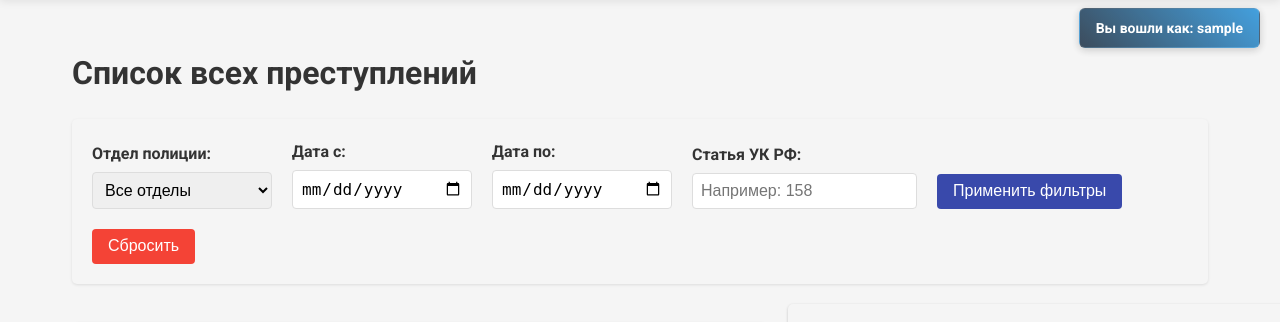
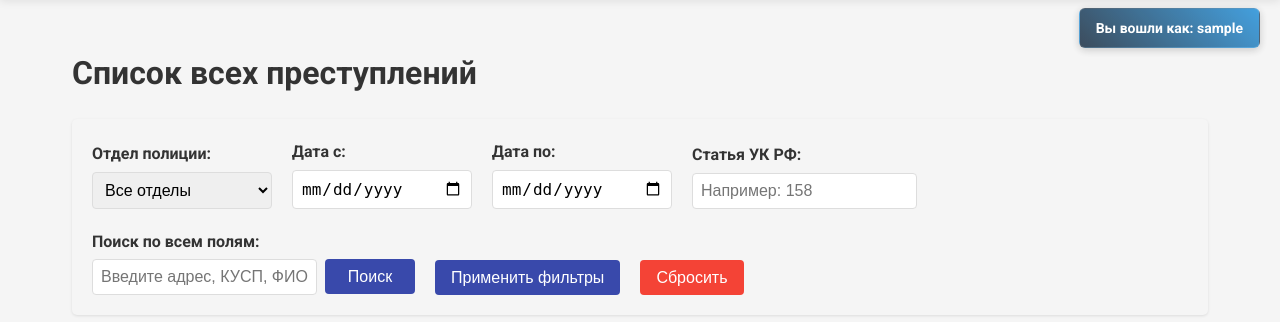
Before and after one commit to VeeNDeN2233/crime_stat, a Flask app: page /all-crimes in a window 1280 px wide. Shown: the part 72-394 px from the top of the page. Run offline with Flask 3, Linux system fonts and the light colour scheme; a user stored in the database is signed in; a database or web service that is not in the repository returns one stand-in record (values such as "Sample title"); a map, chart or similar area stays blank; some libraries are stand-ins or nearby versions.

```diff
--- a/app.py
+++ b/app.py
@@ -160,6 +160,7 @@ def get_crimes():
         start_date = request.args.get('start_date')
         end_date = request.args.get('end_date')
         article = request.args.get('article')
+        search = request.args.get('search')
 
         # Проверка существования таблицы
         if not check_table_exists(cur, 'incidents'):
@@ -200,6 +201,17 @@ def get_crimes():
         if article:
             query += " AND i.article = %s"
             params.append(article)
+
+        if search:
+            query += " AND ("
+            query += "i.address ILIKE %s OR "
+            query += "i.kusp_number ILIKE %s OR "
+            query += "CAST(i.article AS TEXT) ILIKE %s OR "
+            query += "d.name ILIKE %s OR "
+            query += "o.full_name ILIKE %s"
+            query += ")"
+            search_pattern = f"%{search}%"
+            params.extend([search_pattern]*5)
 
         # Добавляем сортировку
         query += " ORDER BY i.incident_date DESC, i.incident_time DESC"
--- a/templates/all_crimes.html
+++ b/templates/all_crimes.html
@@ -29,6 +29,14 @@
             <input type="text" id="article" name="article" placeholder="Например: 158"
                    pattern="[0-9]{1,3}(?:\.[0-9]{1,2})?"
                    title="Введите номер статьи УК РФ (например: 158 или 158.1)">
+        </div>
+
+        <div class="filter-group" style="display: flex; flex-direction: column; min-width: 220px;">
+            <label for="search">Поиск по всем полям:</label>
+            <div style="display: flex; gap: 8px;">
+                <input type="text" id="search" name="search" placeholder="Введите адрес, КУСП, ФИО, отдел или статью..." style="flex:1;">
+                <button type="button" id="search-button" class="filter-button" style="min-width: 90px;">Поиск</button>
+            </div>
         </div>
 
         <button type="submit" class="filter-button">Применить фильтры</button>
@@ -205,16 +213,12 @@ document.getElementById('filter-form').addEventListener('submit', function(e) {
     e.preventDefault();
     const formData = new FormData(this);
     const filters = {};
-
-    // Обработка всех полей формы
     for (let [key, value] of formData.entries()) {
-        if (value) {  // Добавляем только непустые значения
+        if (value) {
             if (key === 'start_date' || key === 'end_date') {
-                // Преобразуем дату в формат YYYY-MM-DD
                 const date = new Date(value);
                 filters[key] = date.toISOString().split('T')[0];
             } else if (key === 'article') {
-                // Очищаем и форматируем номер статьи
                 const cleanArticle = value.trim().replace(/[^\d.]/g, '');
                 if (cleanArticle) {
                     filters[key] = cleanArticle;
@@ -224,19 +228,25 @@ document.getElementById('filter-form').addEventListener('submit', function(e) {
             }
         }
     }
-
-    // Показываем индикатор загрузки
+    // Добавляем значение поиска
+    const searchValue = document.getElementById('search').value.trim();
+    if (searchValue) {
+        filters['search'] = searchValue;
+    }
     const submitButton = this.querySelector('button[type="submit"]');
     const originalText = submitButton.textContent;
     submitButton.disabled = true;
     submitButton.textContent = 'Загрузка...';
-
     loadData(filters)
         .finally(() => {
-            // Восстанавливаем кнопку
             submitButton.disabled = false;
             submitButton.textContent = originalText;
         });
+});
+
+// Добавляю обработчик для кнопки поиска
+document.getElementById('search-button').addEventListener('click', function() {
+    document.getElementById('filter-form').dispatchEvent(new Event('submit'));
 });
 
 // Добавляем обработчик ввода для поля статьи
```
Also changed, not shown: 1 other file.
